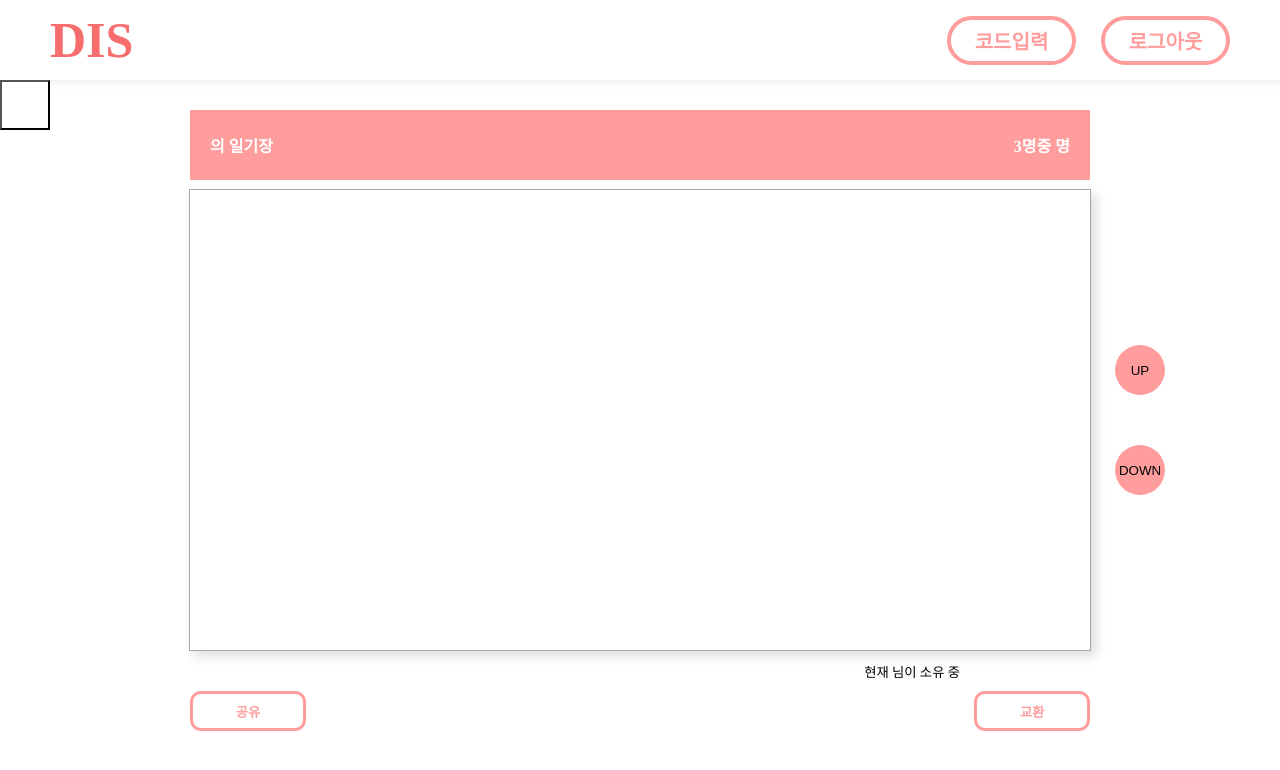
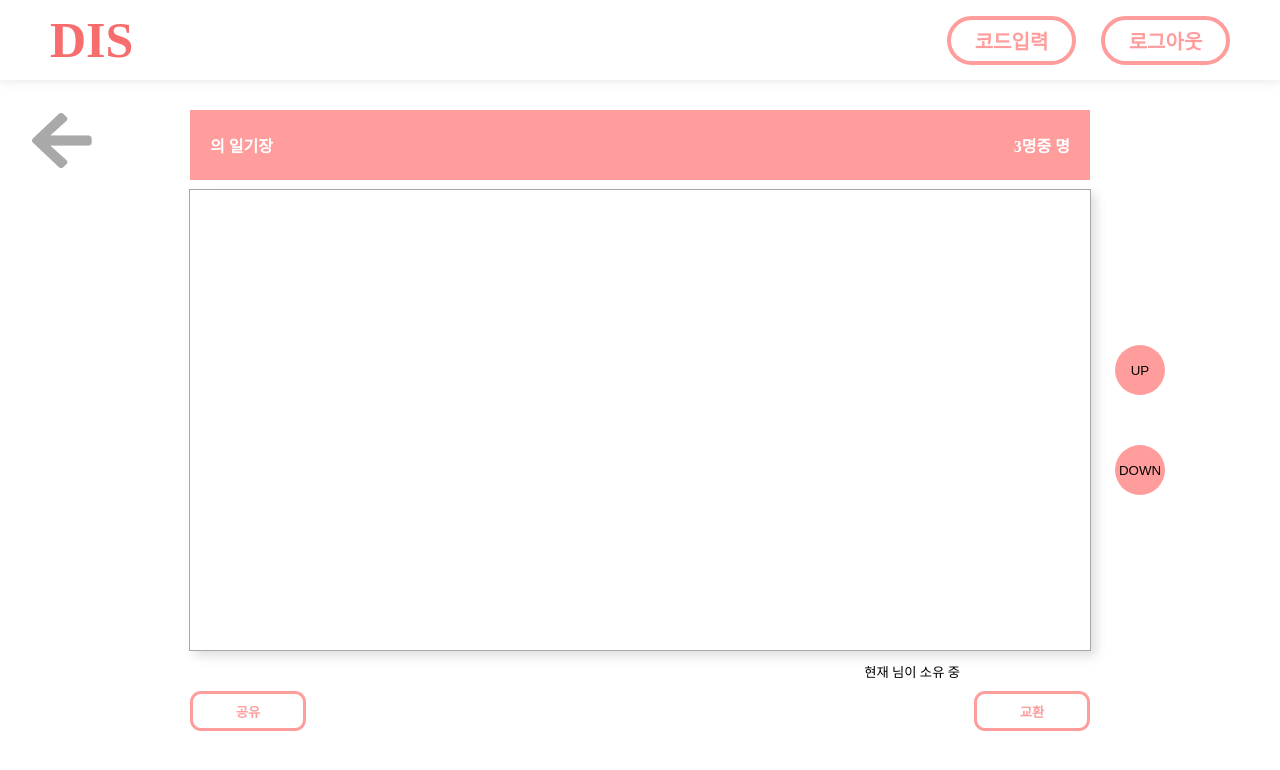
Before and after one commit to DSM-DIS/DIS-Client, a React app: page /write in a window 1280 px wide. Shown: the top 770 px of the page. Built offline with nearby package versions, Linux system fonts and the light colour scheme.

Commit message:
[ADD] <Backward.js> 이미지 삽입 및 뒤로가기

```diff
--- a/src/components/writing/Backward/Backward.js
+++ b/src/components/writing/Backward/Backward.js
@@ -1,8 +1,18 @@
 import React from "react";
 import * as S from "./style";
+import {useHistory} from "react-router-dom"
 
 const BackwardBtn = () => {
-  return <S.BackwardBtn />;
+  const history = useHistory();
+
+  const onClickBack = () => {
+    history.push("/");
+  }
+  return(
+    <S.BackwardBtn onClick={onClickBack}>
+      <S.Img src="/src/asset/diaryWrite/writeBackArrow.png"/>
+    </S.BackwardBtn>
+  )
 };
 
 export default BackwardBtn;
--- a/src/components/writing/Backward/style.js
+++ b/src/components/writing/Backward/style.js
@@ -2,8 +2,15 @@ import styled from "styled-components";
 
 export const BackwardBtn = styled.button`
   background: #fff;
-  width: 50px;
-  height: 50px;
+  width: 3.75rem;
+  height: 3.75rem;
   float: left;
   position: fixed;
+  border: none;
+  margin: 2rem;
+  cursor: pointer;
 `;
+
+export const Img = styled.img`
+  width: 3.75rem;
+`
```
Also changed, not shown: src/asset/diaryWrite/writeBackArrow.png (added).
